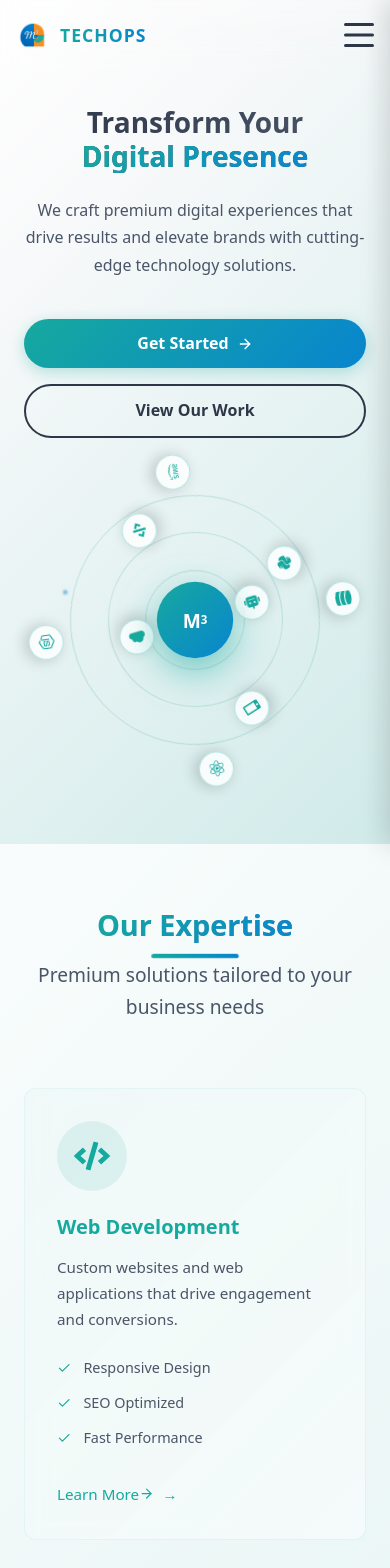
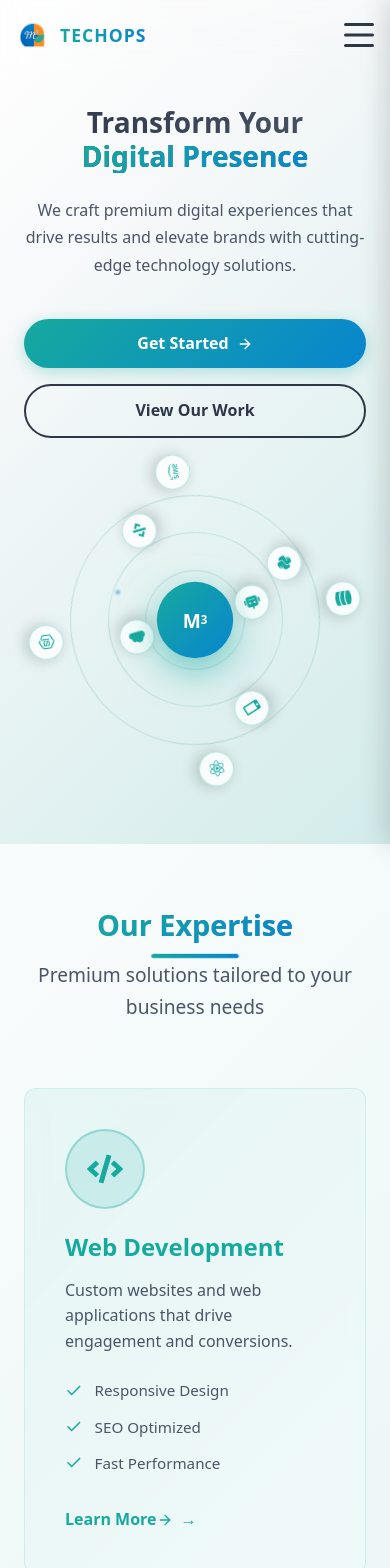
Before and after one commit to arnob-bro/m3techops-website, a React (Vite) app in the folder frontend/: page / in a window 390 px wide. Shown: the top 1568 px of the page. Built offline with nearby package versions, Linux system fonts and the light colour scheme.

Commit message:
fixed home page css

```diff
--- a/frontend/src/pages/Home/Home.css
+++ b/frontend/src/pages/Home/Home.css
@@ -7,8 +7,9 @@
       var(--color-secondary)5%,
       var(--color-accent) 100%);
   color: var(--color-text);
+  cursor: default;
+  /* Set default cursor for entire page */
 }
-
 
 .home-hero {
   position: relative;
@@ -86,6 +87,8 @@
       var(--color-accent),
       var(--color-accent-light));
   color: white;
+  cursor: pointer;
+  /* Ensure buttons have pointer cursor */
 }
 
 .btn-primary:hover {
@@ -97,6 +100,8 @@
   background: transparent;
   color: var(--color-text);
   border-color: var(--color-text);
+  cursor: pointer;
+  /* Ensure buttons have pointer cursor */
 }
 
 .btn-outline:hover {
@@ -165,6 +170,8 @@
   box-shadow: 0 4px 15px rgba(0, 0, 0, 0.2);
   transition: all 0.4s cubic-bezier(0.175, 0.885, 0.32, 1.275);
   border: 1px solid rgba(var(--color-accent-rgb), 0.3);
+  cursor: default;
+  /* Set default cursor for tech icons */
 }
 
 .tech-icon-1 {
@@ -216,6 +223,8 @@
   font-size: 1.25rem;
   z-index: 2;
   box-shadow: 0 10px 30px rgba(var(--color-accent-rgb), 0.4);
+  cursor: default;
+  /* Set default cursor for tech center */
 }
 
 .floating-particles {
@@ -231,6 +240,8 @@
   background: rgba(var(--color-accent-light-rgb), 0.6);
   border-radius: 50%;
   filter: blur(1px);
+  cursor: default;
+  /* Set default cursor for particles */
 }
 
 .particle-1 {
@@ -299,7 +310,6 @@
   }
 }
 
-
 .container {
   width: 100%;
   max-width: 1200px;
@@ -339,7 +349,6 @@
   margin: 0 auto;
 }
 
-
 .home-services {
   position: relative;
   padding: 6rem 0;
@@ -362,14 +371,19 @@
 }
 
 .home-service-card {
-  background: rgba(var(--color-primary-rgb), 0.6);
+  background: rgba(var(--color-primary-rgb), 0.8);
+  /* Increased opacity for better visibility */
   border-radius: var(--border-radius);
-  padding: 2rem;
+  padding: 2.5rem;
+  /* Increased padding */
   transition: all 0.4s cubic-bezier(0.165, 0.84, 0.44, 1);
   backdrop-filter: blur(10px);
-  border: 1px solid rgba(var(--color-accent-rgb), 0.1);
+  border: 1px solid rgba(var(--color-accent-rgb), 0.2);
+  /* Increased border visibility */
   position: relative;
   overflow: hidden;
+  cursor: default;
+  /* Set default cursor */
 }
 
 .home-service-card::before {
@@ -380,47 +394,65 @@
   width: 100%;
   height: 100%;
   background: linear-gradient(135deg,
-      rgba(var(--color-accent-rgb), 0.05) 0%,
-      rgba(var(--color-accent-rgb), 0.01) 100%);
+      rgba(var(--color-accent-rgb), 0.1) 0%,
+      rgba(var(--color-accent-rgb), 0.05) 100%);
+  /* Increased gradient visibility */
   z-index: -1;
 }
 
 .home-service-card:hover {
-  transform: translateY(-10px);
-  box-shadow: 0 20px 40px rgba(0, 0, 0, 0.3);
-  border-color: rgba(var(--color-accent-rgb), 0.3);
+  transform: translateY(-15px);
+  /* Increased hover effect */
+  box-shadow: 0 25px 50px rgba(0, 0, 0, 0.4);
+  /* Enhanced shadow */
+  border-color: rgba(var(--color-accent-rgb), 0.5);
+  /* More visible border on hover */
 }
 
 .home-service-icon {
-  width: 70px;
-  height: 70px;
-  background: rgba(var(--color-accent-rgb), 0.1);
+  width: 80px;
+  /* Increased size */
+  height: 80px;
+  /* Increased size */
+  background: rgba(var(--color-accent-rgb), 0.15);
+  /* More vibrant background */
   border-radius: 50%;
   display: flex;
   justify-content: center;
   align-items: center;
   margin-bottom: 1.5rem;
   color: var(--color-accent);
-  font-size: 1.75rem;
+  font-size: 2rem;
+  /* Increased icon size */
   transition: all 0.3s ease;
+  border: 2px solid rgba(var(--color-accent-rgb), 0.3);
+  /* Added border */
 }
 
 .home-service-card:hover .home-service-icon {
-  background: rgba(var(--color-accent-rgb), 0.2);
-  transform: scale(1.1);
+  background: rgba(var(--color-accent-rgb), 0.25);
+  transform: scale(1.15);
+  /* Increased scale on hover */
+  box-shadow: 0 8px 20px rgba(var(--color-accent-rgb), 0.3);
+  /* Added shadow */
 }
 
 .home-service-title {
-  font-size: 1.25rem;
+  font-size: 1.5rem;
+  /* Increased title size */
   margin-bottom: 1rem;
   color: var(--color-accent);
+  font-weight: 700;
+  /* Bolder title */
 }
 
 .home-service-description {
   color: var(--color-text-secondary);
   margin-bottom: 1.5rem;
   min-height: 60px;
-  font-size: 0.95rem;
+  font-size: 1rem;
+  /* Slightly larger text */
+  line-height: 1.6;
 }
 
 .home-service-features {
@@ -434,26 +466,34 @@
   margin-bottom: 0.75rem;
   color: var(--color-text-secondary);
   transition: all 0.3s ease;
-  font-size: 0.9rem;
+  font-size: 0.95rem;
+  cursor: default;
+  /* Set default cursor */
 }
 
 .feature-icon {
   margin-right: 0.75rem;
   color: var(--color-accent);
+  font-size: 1.1rem;
+  /* Slightly larger icon */
 }
 
 .home-service-link {
   display: inline-flex;
   align-items: center;
   color: var(--color-accent);
-  font-weight: 500;
+  font-weight: 600;
+  /* Bolder text */
   transition: all 0.3s ease;
-  font-size: 0.95rem;
+  font-size: 1rem;
+  cursor: pointer;
+  /* Pointer for links */
 }
 
 .home-service-link:hover {
   color: var(--color-accent-light);
-  transform: translateX(5px);
+  transform: translateX(8px);
+  /* Increased translation */
 }
 
 .home-service-link::after {
@@ -463,9 +503,9 @@
 }
 
 .home-service-link:hover::after {
-  transform: translateX(3px);
+  transform: translateX(5px);
+  /* Increased translation */
 }
-
 
 .home-projects {
   position: relative;
@@ -504,6 +544,14 @@
   flex-shrink: 0;
   scroll-snap-align: start;
   transition: all 0.4s cubic-bezier(0.165, 0.84, 0.44, 1);
+  cursor: pointer;
+  /* Pointer for project slides */
+}
+
+.project-slide.active {
+  transform: scale(1.05);
+  z-index: 2;
+  box-shadow: 0 20px 40px rgba(0, 0, 0, 0.4);
 }
 
 .project-image {
@@ -597,6 +645,8 @@
   font-weight: 500;
   transition: all 0.3s ease;
   font-size: 0.9rem;
+  cursor: pointer;
+  /* Pointer for project links */
 }
 
 .project-link:hover {
@@ -614,6 +664,32 @@
   transform: translateX(3px);
 }
 
+/* Carousel Dots */
+.carousel-dots {
+  display: flex;
+  justify-content: center;
+  margin-top: 2rem;
+  gap: 0.75rem;
+}
+
+.dot {
+  width: 12px;
+  height: 12px;
+  border-radius: 50%;
+  border: none;
+  background: rgba(255, 255, 255, 0.3);
+  cursor: pointer;
+  transition: all 0.3s ease;
+}
+
+.dot.active {
+  background: var(--color-accent);
+  transform: scale(1.2);
+}
+
+.dot:hover {
+  background: rgba(255, 255, 255, 0.5);
+}
 
 .home-testimonials {
   position: relative;
@@ -671,16 +747,20 @@
 }
 
 .testimonial-card {
-  background: rgba(var(--color-primary-rgb), 0.6);
+  background: rgba(var(--color-primary-rgb), 0.8);
+  /* Increased opacity */
   border-radius: var(--border-radius);
-  padding: 1.5rem;
+  padding: 2rem;
+  /* Increased padding */
   transition: all 0.4s cubic-bezier(0.165, 0.84, 0.44, 1);
   backdrop-filter: blur(10px);
-  border: 1px solid rgba(var(--color-accent-rgb), 0.1);
+  border: 1px solid rgba(var(--color-accent-rgb), 0.2);
   position: relative;
   overflow: hidden;
   min-width: 300px;
   scroll-snap-align: start;
+  cursor: default;
+  /* Set default cursor */
 }
 
 .testimonial-card::before {
@@ -691,15 +771,19 @@
   width: 100%;
   height: 100%;
   background: linear-gradient(135deg,
-      rgba(var(--color-accent-rgb), 0.05) 0%,
-      rgba(var(--color-accent-rgb), 0.01) 100%);
+      rgba(var(--color-accent-rgb), 0.08) 0%,
+      rgba(var(--color-accent-rgb), 0.03) 100%);
+  /* Increased gradient visibility */
   z-index: -1;
 }
 
 .testimonial-card:hover {
-  transform: translateY(-5px);
-  box-shadow: 0 15px 30px rgba(0, 0, 0, 0.2);
-  border-color: rgba(var(--color-accent-rgb), 0.3);
+  transform: translateY(-8px);
+  /* Increased hover effect */
+  box-shadow: 0 20px 40px rgba(0, 0, 0, 0.3);
+  /* Enhanced shadow */
+  border-color: rgba(var(--color-accent-rgb), 0.4);
+  /* More visible border on hover */
 }
 
 .testimonial-text {
@@ -707,7 +791,8 @@
   color: var(--color-text-secondary);
   margin-bottom: 1.5rem;
   position: relative;
-  font-size: 0.95rem;
+  font-size: 1rem;
+  /* Slightly larger text */
   line-height: 1.7;
 }
 
@@ -717,7 +802,8 @@
   top: -1rem;
   left: -0.5rem;
   font-size: 3rem;
-  color: rgba(var(--color-accent-rgb), 0.2);
+  color: rgba(var(--color-accent-rgb), 0.3);
+  /* More visible quote mark */
   font-family: Georgia, serif;
   line-height: 1;
 }
@@ -729,25 +815,32 @@
 }
 
 .testimonial-avatar {
-  width: 50px;
-  height: 50px;
+  width: 60px;
+  /* Increased size */
+  height: 60px;
+  /* Increased size */
   border-radius: 50%;
   object-fit: cover;
-  border: 2px solid rgba(var(--color-accent-rgb), 0.3);
+  border: 2px solid rgba(var(--color-accent-rgb), 0.4);
+  /* More visible border */
   transition: all 0.3s ease;
 }
 
 .testimonial-name {
-  font-size: 1rem;
+  font-size: 1.1rem;
+  /* Slightly larger text */
   color: var(--color-text-secondary);
   margin-bottom: 0.25rem;
+  font-weight: 600;
+  /* Bolder text */
 }
 
 .testimonial-role {
-  font-size: 0.875rem;
+  font-size: 0.9rem;
   color: var(--color-accent);
+  font-weight: 500;
+  /* Bolder text */
 }
-
 
 .home-cta {
   position: relative;
@@ -759,18 +852,23 @@
 
 .home-cta-card {
   background: linear-gradient(135deg,
-      rgba(var(--color-accent-rgb), 0.1) 0%,
-      rgba(var(--color-primary-rgb), 0.7) 100%);
+      rgba(var(--color-accent-rgb), 0.15) 0%,
+      /* Increased opacity */
+      rgba(var(--color-primary-rgb), 0.8) 100%);
   border-radius: var(--border-radius);
   padding: 4rem;
   text-align: center;
   backdrop-filter: blur(10px);
-  border: 1px solid rgba(var(--color-accent-rgb), 0.2);
-  box-shadow: 0 20px 50px rgba(0, 0, 0, 0.3);
+  border: 2px solid rgba(var(--color-accent-rgb), 0.3);
+  /* More visible border */
+  box-shadow: 0 25px 60px rgba(0, 0, 0, 0.4);
+  /* Enhanced shadow */
   position: relative;
   overflow: hidden;
   max-width: 800px;
   margin: 0 auto;
+  cursor: default;
+  /* Set default cursor */
 }
 
 .home-cta-card::before {
@@ -781,23 +879,29 @@
   width: 200%;
   height: 200%;
   background: radial-gradient(circle,
-      rgba(var(--color-accent-rgb), 0.1) 0%,
+      rgba(var(--color-accent-rgb), 0.15) 0%,
+      /* Increased opacity */
       transparent 70%);
   animation: rotate 20s linear infinite;
   z-index: -1;
 }
 
 .home-cta-title {
-  font-size: 2rem;
+  font-size: 2.5rem;
+  /* Increased size */
   margin-bottom: 1rem;
   color: var(--color-text);
+  font-weight: 700;
+  /* Bolder text */
 }
 
 .home-cta-text {
-  font-size: 1.1rem;
+  font-size: 1.2rem;
+  /* Increased size */
   color: var(--color-text-secondary);
   max-width: 600px;
   margin: 0 auto 2rem;
+  line-height: 1.6;
 }
 
 .home-cta-buttons {
@@ -806,7 +910,6 @@
   gap: 1.5rem;
   margin-top: 2rem;
 }
-
 
 @media (max-width: 1024px) {
   .home-hero-content {
@@ -837,6 +940,15 @@
     width: 70px;
     height: 70px;
     font-size: 1.1rem;
+  }
+
+  /* Hide testimonial nav buttons on tablet */
+  .testimonial-nav-btn {
+    display: none;
+  }
+
+  .testimonials-container {
+    gap: 0;
   }
 }
 
@@ -886,6 +998,12 @@
     width: 40px;
     height: 40px;
   }
+
+  /* Ensure testimonials are scrollable on mobile */
+  .testimonials-carousel {
+    padding: 1rem;
+    scroll-padding: 1rem;
+  }
 }
 
 @media (max-width: 480px) {
@@ -914,8 +1032,12 @@
   .testimonial-card {
     min-width: 260px;
   }
+
+  /* Hide testimonial nav buttons on mobile */
+  .testimonial-nav-btn {
+    display: none;
+  }
 }
-
 
 @keyframes pulse {
 
@@ -952,3 +1074,37 @@
     transform: translateY(-10px);
   }
 }
+
+/* Enhanced animations for service cards */
+@keyframes glow {
+  0% {
+    box-shadow: 0 0 5px rgba(var(--color-accent-rgb), 0.5);
+  }
+
+  50% {
+    box-shadow: 0 0 20px rgba(var(--color-accent-rgb), 0.8);
+  }
+
+  100% {
+    box-shadow: 0 0 5px rgba(var(--color-accent-rgb), 0.5);
+  }
+}
+
+.home-service-card:hover {
+  animation: glow 2s infinite;
+}
+
+/* Enhanced animation for project slides */
+.project-slide {
+  transition: all 0.5s cubic-bezier(0.25, 0.46, 0.45, 0.94);
+}
+
+.project-slide:hover {
+  transform: translateY(-10px) scale(1.03);
+  box-shadow: 0 25px 50px rgba(0, 0, 0, 0.5);
+}
+
+/* Enhanced animation for CTA card */
+.home-cta-card:hover::before {
+  animation: rotate 10s linear infinite;
+}
--- a/frontend/src/pages/Home/Home.jsx
+++ b/frontend/src/pages/Home/Home.jsx
@@ -1,8 +1,7 @@
-import { useEffect } from 'react';
+import { useEffect, useState } from 'react';
 import { motion } from 'framer-motion';
 import { Link } from 'react-router-dom';
 import './Home.css';
-
 
 import { FiArrowRight, FiCheck, FiChevronLeft, FiChevronRight } from 'react-icons/fi';
 import { FaCode, FaMobileAlt, FaCloud, FaRobot, FaReact, FaNodeJs, FaAws, FaDatabase, FaPython, FaLaptopCode } from 'react-icons/fa';
@@ -10,8 +9,23 @@ import { FaCode, FaMobileAlt, FaCloud, FaRobot, FaReact, FaNodeJs, FaAws, FaData
 const Home = () => {
   useEffect(() => {
     document.title = "M3 TECHOPS | Innovative Digital Solutions";
+
+    // Scroll to top when navigating from links
+    const handleLinkClick = () => {
+      window.scrollTo(0, 0);
+    };
+
+    const links = document.querySelectorAll('a[href^="/"]');
+    links.forEach(link => {
+      link.addEventListener('click', handleLinkClick);
+    });
+
+    return () => {
+      links.forEach(link => {
+        link.removeEventListener('click', handleLinkClick);
+      });
+    };
   }, []);
-
 
   const services = [
     {
@@ -51,7 +65,6 @@ const Home = () => {
     },
   ];
 
-
   const projects = [
     {
       title: "E-commerce Platform",
@@ -78,7 +91,6 @@ const Home = () => {
       image: "https://images.unsplash.com/photo-1573164713988-8665fc963095?ixlib=rb-1.2.1&auto=format&fit=crop&w=800&q=80"
     }
   ];
-
 
   const testimonials = [
     {
@@ -113,6 +125,18 @@ const Home = () => {
     }
   ];
 
+  // Auto carousel state
+  const [currentProjectIndex, setCurrentProjectIndex] = useState(0);
+
+  useEffect(() => {
+    const interval = setInterval(() => {
+      setCurrentProjectIndex((prevIndex) =>
+        prevIndex === projects.length - 1 ? 0 : prevIndex + 1
+      );
+    }, 4000);
+
+    return () => clearInterval(interval);
+  }, [projects.length]);
 
   const containerVariants = {
     hidden: { opacity: 0 },
@@ -199,9 +223,32 @@ const Home = () => {
     container.scrollBy({ left: scrollAmount, behavior: 'smooth' });
   };
 
+  // Enhanced service card animation
+  const serviceCardVariants = {
+    hidden: { opacity: 0, y: 50 },
+    visible: {
+      opacity: 1,
+      y: 0,
+      transition: {
+        duration: 0.6,
+        ease: "easeOut"
+      }
+    },
+    hover: {
+      y: -15,
+      scale: 1.03,
+      boxShadow: "0 25px 50px rgba(0, 0, 0, 0.5)",
+      transition: {
+        type: "spring",
+        stiffness: 300,
+        damping: 15
+      }
+    }
+  };
+
   return (
     <div className="home-container">
-
+      {/* Hero Section - Unchanged */}
       <section className="home-hero">
         <div className="home-hero-bg"></div>
         <div className="container">
@@ -355,8 +402,8 @@ const Home = () => {
         </div>
       </section>
 
-{/* Services Section */}
-<section className="home-services">
+      {/* Services Section with Enhanced Animations */}
+      <section className="home-services" id="services">
         <div className="container">
           <div className="section-header">
             <motion.h2
@@ -387,17 +434,18 @@ const Home = () => {
                 className="home-service-card"
                 initial="hidden"
                 whileInView="visible"
-          variants={fadeInUp}
+                variants={serviceCardVariants}
                 transition={{ delay: index * 0.1 }}
                 viewport={{ once: true, margin: "-50px" }}
-          whileHover={{
-            y: -10,
-            boxShadow: "0 15px 35px rgba(0, 0, 0, 0.3)"
-          }}
+                whileHover="hover"
               >
                 <motion.div
                   className="home-service-icon"
-            whileHover={{ scale: 1.1 }}
+                  whileHover={{
+                    scale: 1.2,
+                    rotate: 5,
+                    transition: { type: "spring", stiffness: 300 }
+                  }}
                 >
                   {service.icon}
                 </motion.div>
@@ -408,7 +456,8 @@ const Home = () => {
                     <motion.li
                       key={featureIndex}
                       className="home-service-feature"
-                whileHover={{ x: 5 }}
+                      whileHover={{ x: 10 }}
+                      transition={{ type: "spring", stiffness: 300 }}
                     >
                       <FiCheck className="feature-icon" />
                       {feature}
@@ -424,8 +473,8 @@ const Home = () => {
         </div>
       </section>
 
-      {/* Projects Section */}
-      <section className="home-projects">
+      {/* Projects Section with Auto Carousel */}
+      <section className="home-projects" id="projects">
         <div className="container">
           <div className="section-header">
             <motion.h2
@@ -454,13 +503,18 @@ const Home = () => {
               {projects.map((project, index) => (
                 <motion.div
                   key={index}
-                  className="project-slide"
+                  className={`project-slide ${index === currentProjectIndex ? 'active' : ''}`}
                   initial="hidden"
                   whileInView="visible"
                   variants={fadeInUp}
-                  transition={{ delay: index * 0.1 }}
+                  transition={{ delay: index * 0.1,duration: 0.5 }}
                   viewport={{ once: true, margin: "-50px" }}
                   whileHover={{ scale: 1.02 }}
+                  animate={{
+                    opacity: index === currentProjectIndex ? 1 : 0.7,
+                    scale: index === currentProjectIndex ? 1 : 0.95,
+                  }}
+
                 >
                   <div className="project-image">
                     <img src={project.image} alt={project.title} />
@@ -482,11 +536,22 @@ const Home = () => {
                 </motion.div>
               ))}
             </div>
+
+            {/* Carousel Dots */}
+            <div className="carousel-dots">
+              {projects.map((_, index) => (
+                <button
+                  key={index}
+                  className={`dot ${index === currentProjectIndex ? 'active' : ''}`}
+                  onClick={() => setCurrentProjectIndex(index)}
+                />
+              ))}
+            </div>
           </div>
         </div>
       </section>
 
-      {/* Testimonials Section */}
+      {/* Testimonials Section with Mobile Optimization */}
       <section className="home-testimonials">
         <div className="container">
           <div className="section-header">
@@ -576,6 +641,10 @@ const Home = () => {
             whileInView={{ opacity: 1, y: 0 }}
             transition={{ duration: 0.6 }}
             viewport={{ once: true, margin: "-100px" }}
+            whileHover={{
+              scale: 1.02,
+              transition: { type: "spring", stiffness: 300 }
+            }}
           >
             <div className="home-cta-content">
               <h2 className="home-cta-title">Ready to Get Started?</h2>
```
Lines whose indentation alone changed are shown as unchanged.
